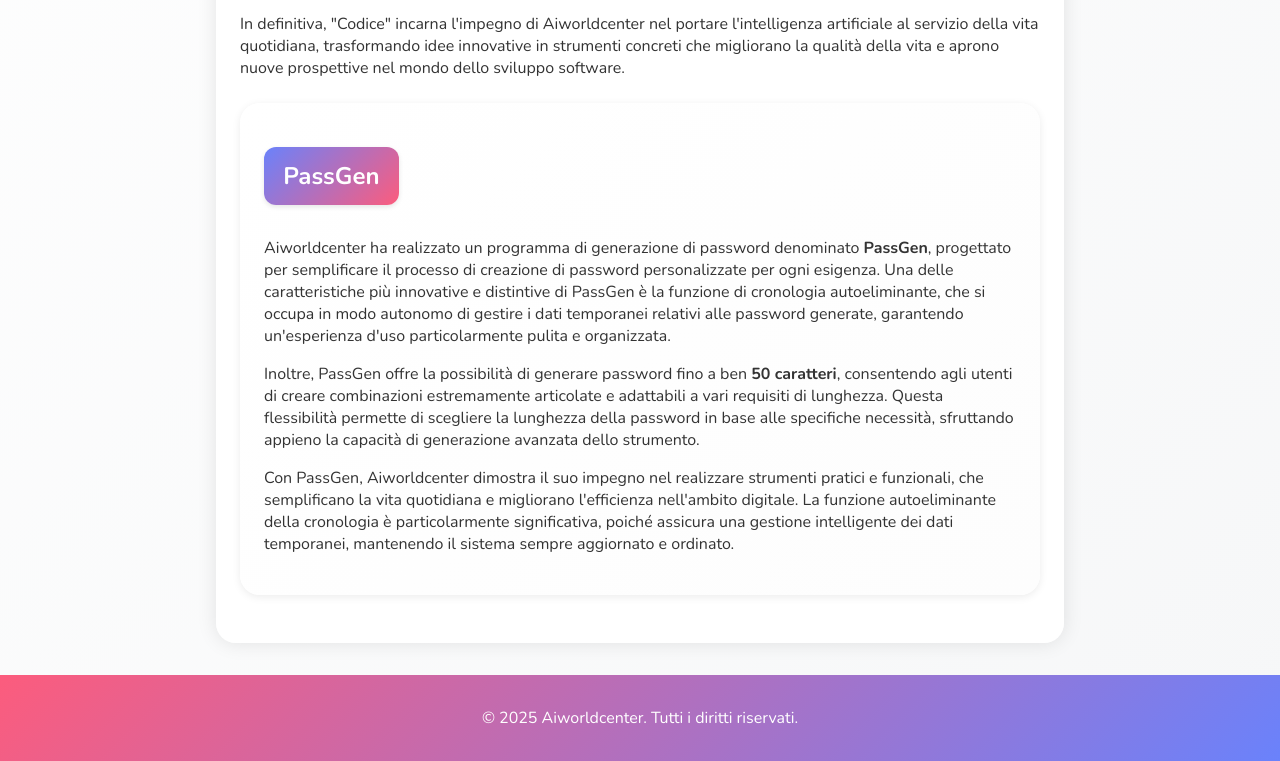
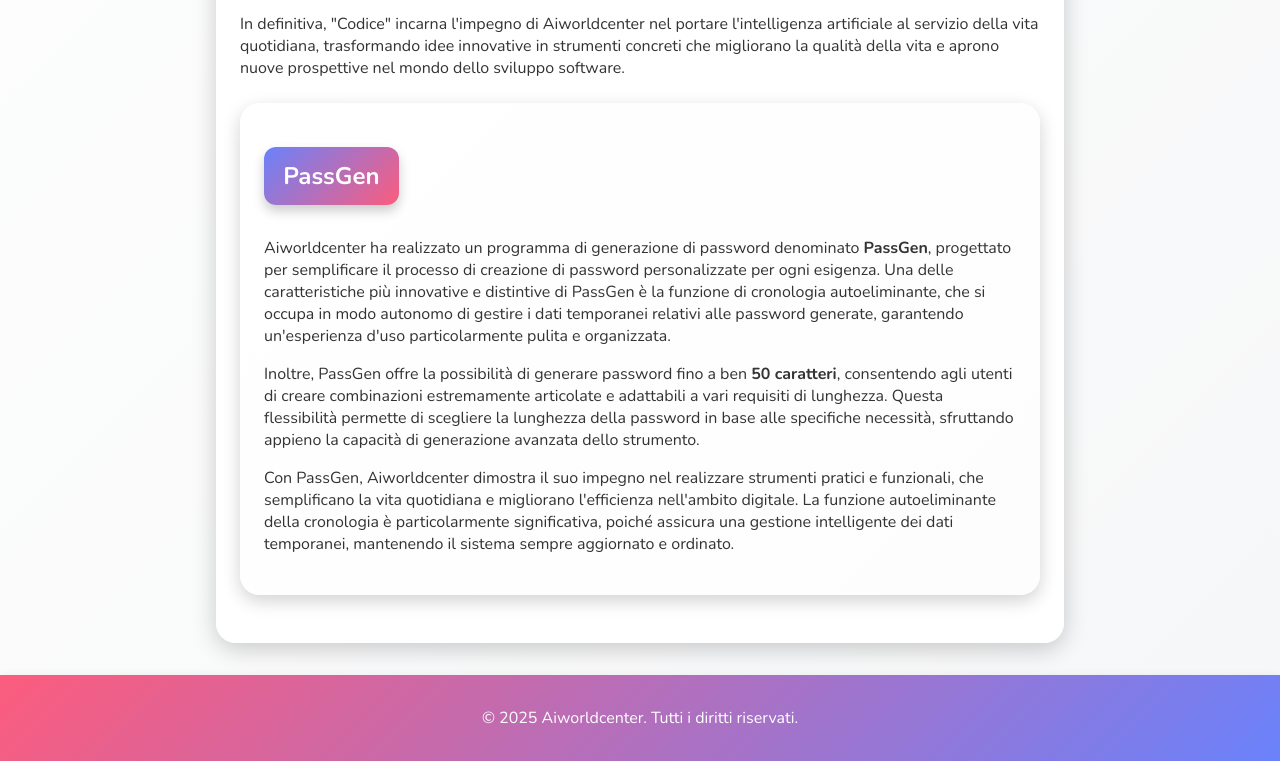
Before and after one commit to Pietroes/Aiworldcenter, a plain HTML site: page codice.html in a window 1280 px wide. Shown: the part 673-1434 px from the top of the page. Drawn offline with nearby package versions, Linux system fonts and the light colour scheme.

Commit message:
update 1 styles.css

```diff
--- a/styles.css
+++ b/styles.css
@@ -16,7 +16,8 @@ header.gradient-header {
   color: #fff;
   padding: 1.5rem 0;
   text-align: center;
-  box-shadow: 0 4px 8px rgba(0, 0, 0, 0.1);
+  /* Ombra aumentata */
+  box-shadow: 0 6px 12px rgba(0, 0, 0, 0.2);
 }
 
 nav.nav-bar ul.nav-list {
@@ -47,7 +48,8 @@ main.content-container {
   margin: 2rem auto;
   padding: 1.5rem;
   background: rgba(255, 255, 255, 0.98);
-  box-shadow: 0 0 20px rgba(0, 0, 0, 0.1);
+  /* Ombra aumentata per risaltare il contenitore */
+  box-shadow: 0 6px 24px rgba(0, 0, 0, 0.2);
   border-radius: 20px;
 }
 
@@ -57,7 +59,8 @@ main.content-container {
   border-radius: 20px;
   padding: 1.5rem;
   margin: 1.5rem 0;
-  box-shadow: 0 2px 8px rgba(0,0,0,0.08);
+  /* Ombra più marcata per evidenziare le sezioni */
+  box-shadow: 0 6px 18px rgba(0, 0, 0, 0.18);
 }
 
 /* Titoli incorniciati in box a gradiente */
@@ -69,7 +72,8 @@ h1, h2 {
   color: #fff;
   display: inline-block;
   margin-bottom: 1rem;
-  box-shadow: 0 2px 5px rgba(0, 0, 0, 0.1);
+  /* Ombra aumentata per i titoli */
+  box-shadow: 0 6px 12px rgba(0, 0, 0, 0.2);
 }
 
 /* Footer */
@@ -79,4 +83,6 @@ footer.gradient-footer {
   padding: 1rem 0;
   color: #fff;
   margin-top: 2rem;
+  /* Ombra aumentata nel footer */
+  box-shadow: 0 6px 12px rgba(0, 0, 0, 0.2);
 }
```
